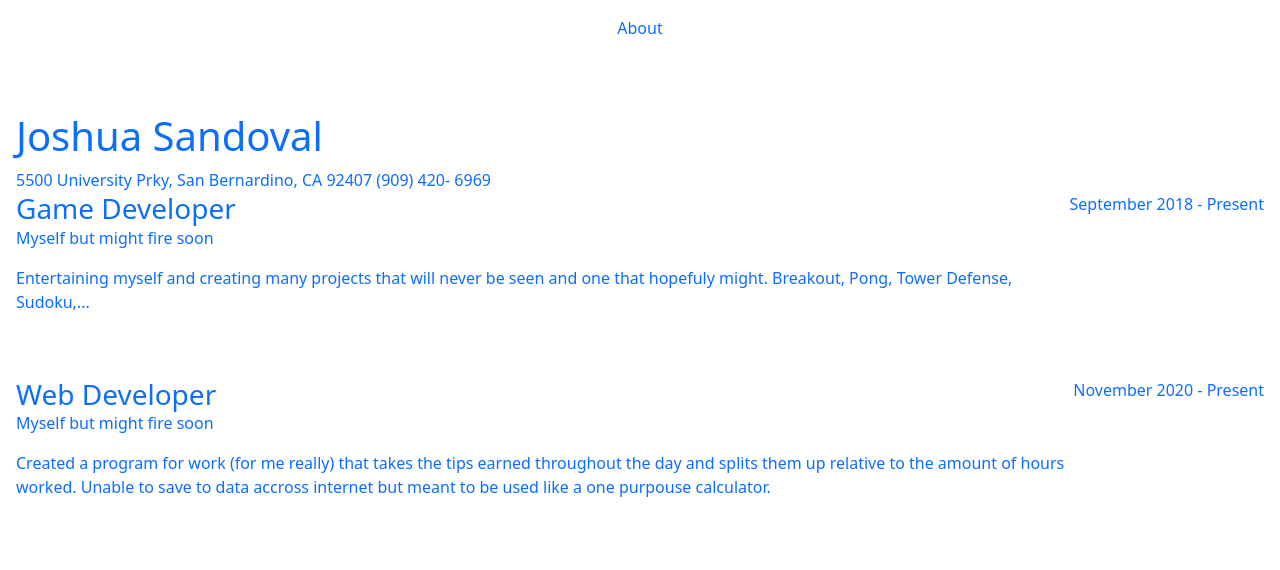
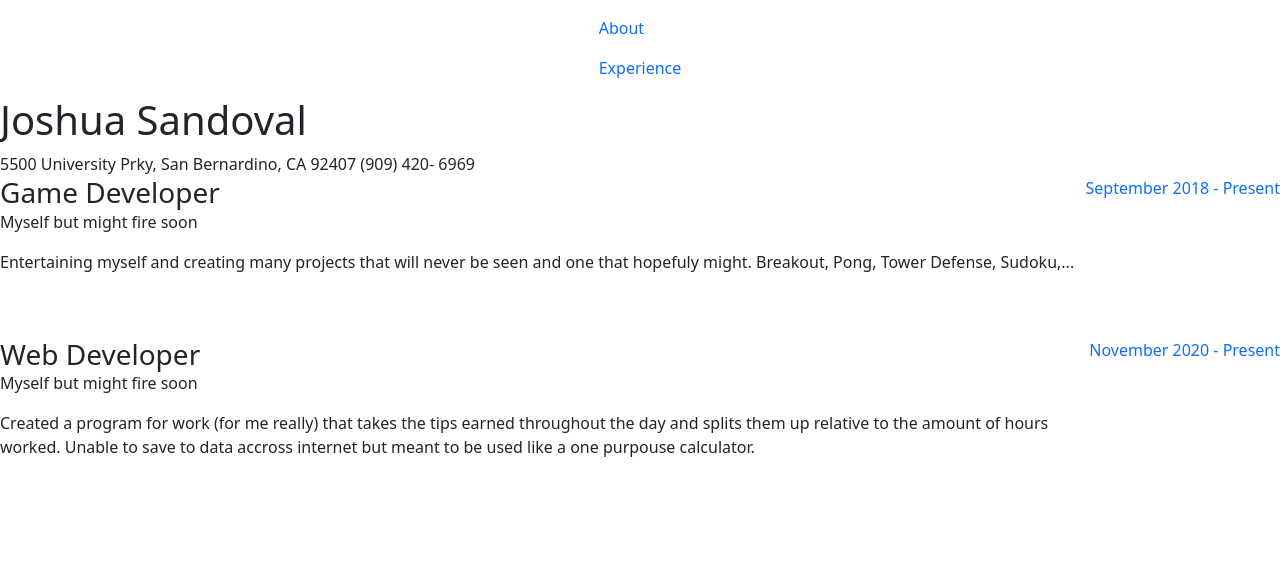
Before and after one commit to JoshESandoval/CSE4500, a PHP site: page / in a window 1280 px wide. Shown: the top 570 px of the page. Run offline with PHP 8.4, Linux system fonts and the light colour scheme.

Commit message:
Update index.php

```diff
--- a/index.php
+++ b/index.php
@@ -13,7 +13,7 @@
       <nav id="navbar-example3" class="navbar vertival-center flex-column center">
         <nav class="nav flex-column">
           <a class="nav-link" href="#about">About</a>
-          <a class="nav-link" href="experiencce"><Experience</a>
+          <a class="nav-link" href="experiencce">Experience</a>
         </nav>
       </nav>
     </div>
```
